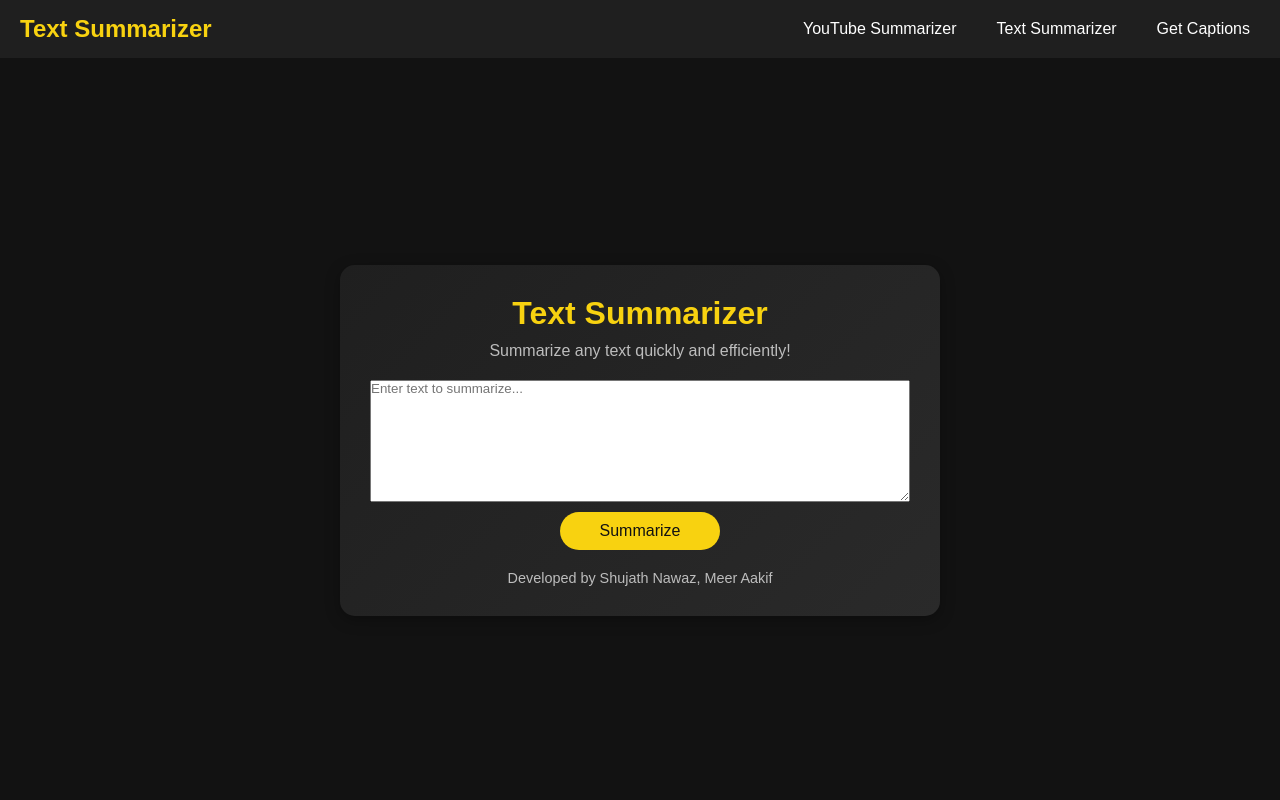
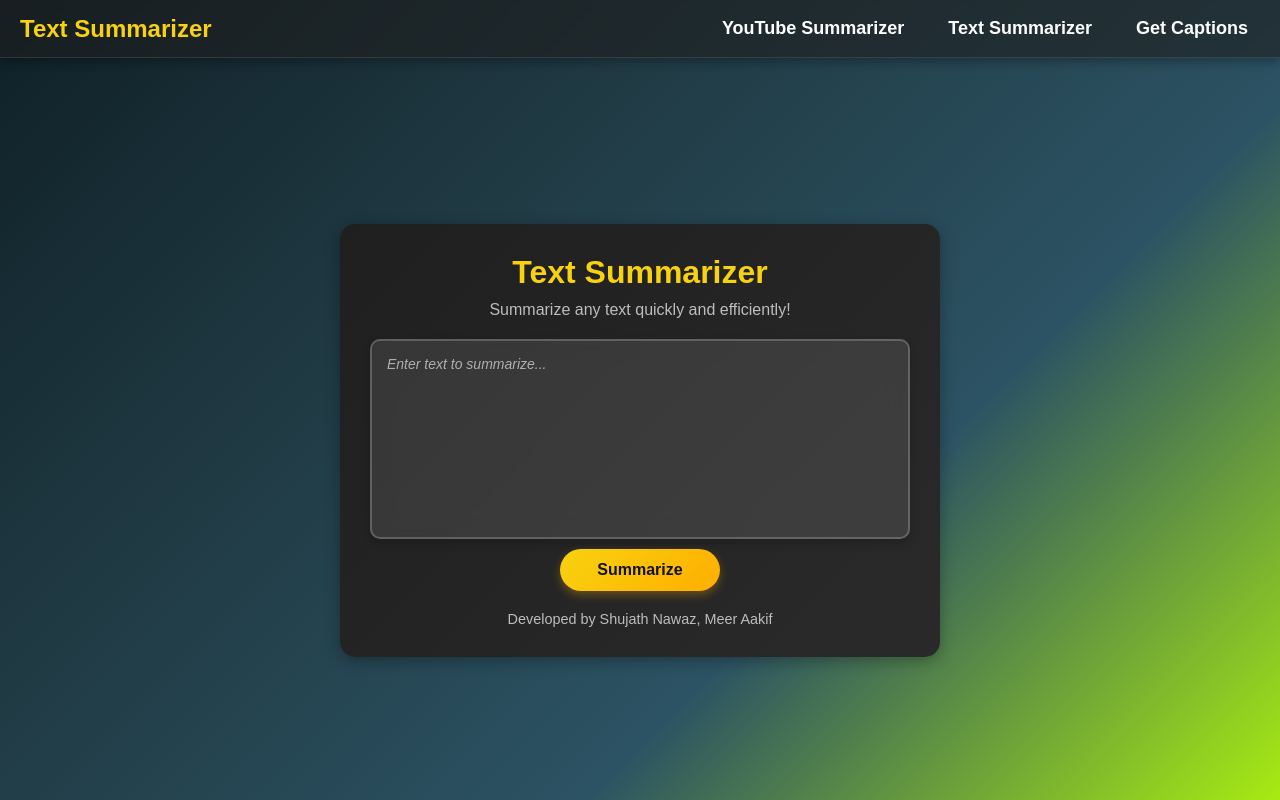
Before and after one commit to meer-aakif-33/YouTube-Video-summarizer-and-caption-extractor, a Flask app: page /text in a window 1280 px wide. Run offline with Flask 3, Linux system fonts and the light colour scheme.

Commit message:
Added some more styling

```diff
--- a/static/style.css
+++ b/static/style.css
@@ -7,7 +7,9 @@
 }
 
 body {
-    background-color: #121212;
+    background: linear-gradient(135deg, #1B1F3B, #4E148C, #FF5733, #FFC300);
+    background: linear-gradient(135deg, #0F2027, #203A43, #2C5364, #A8EB12);
+
     color: #ffffff;
     display: flex;
     justify-content: center;
@@ -20,7 +22,8 @@ body {
 /* Navbar */
 .navbar {
     width: 100%;
-    background: #1f1f1f;
+    background: rgba(31, 31, 31, 0.6); /* Semi-transparent dark background */
+    backdrop-filter: blur(1px); /* Blurry glass effect */
     padding: 10px 20px;
     display: flex;
     justify-content: space-between;
@@ -29,8 +32,10 @@ body {
     top: 0;
     left: 0;
     z-index: 1000;
+    box-shadow: 0 4px 10px rgba(0, 0, 0, 0.3); /* Soft shadow for depth */
+    border-bottom: 1px solid rgba(255, 255, 255, 0.1); /* Subtle border */
+    transition: all 0.3s ease-in-out;
 }
-
 .navbar .logo {
     font-size: 1.5rem;
     font-weight: bold;
@@ -46,17 +51,52 @@ body {
     color: white;
     text-decoration: none;
     padding: 10px;
-    transition: color 0.3s;
+    font-size: 18px;
+    padding: 8px 12px;
+    transition: color 0.3s ease-in-out;
+    font-weight: bold;
 }
 
-.nav-links a:hover {
-    color: #f8d210;
+
+.navbar a:hover {
+    color: #ff9900; /* Highlight color on hover */
 }
 
 .menu-icon {
     display: none;
     font-size: 24px;
     cursor: pointer;
+}
+.textarea {
+    width: 100%;
+    max-width: 600px;
+    height: 200px;
+    padding: 15px;
+    font-size: 16px;
+    border: 2px solid rgba(255, 255, 255, 0.2);
+    border-radius: 10px;
+    background: rgba(255, 255, 255, 0.1);
+    color: #ffffff;
+    outline: none;
+    resize: none;
+    box-shadow: 0px 4px 10px rgba(0, 0, 0, 0.2);
+    backdrop-filter: blur(10px);
+    -webkit-backdrop-filter: blur(10px);
+    transition: all 0.3s ease-in-out;
+}
+
+/* Beautiful focus effect */
+.textarea:focus {
+    border-color: #ff9900;
+    box-shadow: 0px 0px 15px rgba(255, 153, 0, 0.6);
+    background: rgba(255, 255, 255, 0.15);
+}
+
+/* Placeholder styling */
+.textarea::placeholder {
+    color: rgba(255, 255, 255, 0.6);
+    font-size: 14px;
+    font-style: italic;
 }
 
 @media (max-width: 768px) {
@@ -126,19 +166,33 @@ header p {
 }
 
 .btn {
-    background-color: #f8d210;
+    background: linear-gradient(135deg, #f8d210, #ffae00);
     color: #121212;
-    padding: 10px 20px;
+    padding: 12px 24px;
     font-size: 1rem;
+    font-weight: bold;
     border: none;
-    border-radius: 25px;
+    border-radius: 30px;
     cursor: pointer;
-    transition: 0.3s;
+    transition: all 0.3s ease-in-out;
+    box-shadow: 0 4px 10px rgba(255, 175, 0, 0.3);
+    position: relative;
+    overflow: hidden;
 }
 
+/* Beautiful hover effect */
 .btn:hover {
-    background-color: #e6b800;
+    background: linear-gradient(135deg, #ffd700, #ff8c00);
+    box-shadow: 0 6px 15px rgba(255, 140, 0, 0.5);
+    transform: translateY(-2px);
 }
+
+/* Button press effect */
+.btn:active {
+    transform: scale(0.95);
+    box-shadow: 0 2px 5px rgba(255, 140, 0, 0.4);
+}
+
 
 .morebtn{
     background-color: transparent;
--- a/templates/index.html
+++ b/templates/index.html
@@ -75,6 +75,8 @@
                     body: JSON.stringify({ youtube_link }),
                 });
 
+                document.getElementById('youtube_link').value = "";
+
                 loadingdiv.style.display = "none"; // Hide loading spinner
 
                 if (response.ok) {
@@ -105,7 +107,7 @@
                 <p class="captions"><strong>Video Captions:</strong>
                     <span id="caption-text">${shortText}</span>
                 </p>
-                <button id="toggle-btn" class="btn morebtn" onclick="toggleCaptions()">Show More</button>
+                <button id="toggle-btn" class="morebtn" onclick="toggleCaptions()">Show More</button>
             `;
             captionsdiv.style.display = "block";
 
```
Also changed, not shown: other parts of static/style.css (+71 -0 lines).
